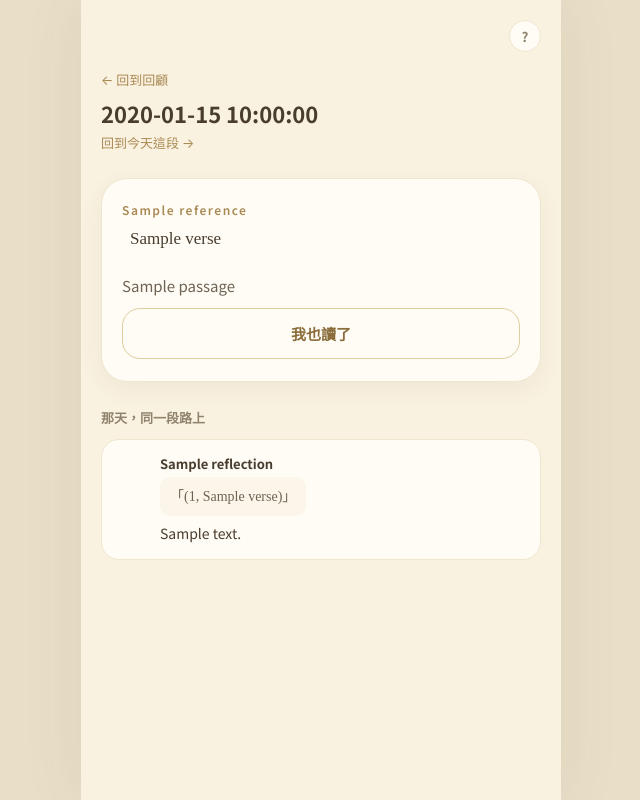
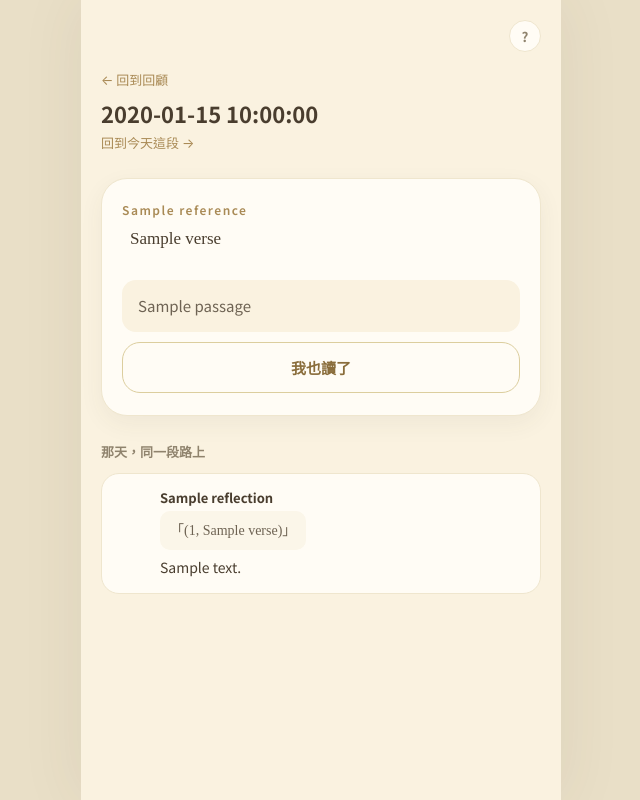
Before and after one commit to windsjp00171-star/GROUP-Devotion, a Flask app: template templates/history_day.html in a window 1280 px wide. Shown: the whole page, without its empty margins (319-959 px from the left). Run offline with Flask 3, Linux system fonts and the light colour scheme; the template is opened without the code that fills it: most values are stand-ins (such as "Sample title", 1, 10 or a date in 2020); parts of the project's set-up code (start-up, migrations or seed data) failed here and were passed over.

Commit message:
經文區塊跟引導問題加清楚的視覺分隔
最後一句經文的虛線底線之前會一路連到下面的引導問題，兩塊看起來像同一份清單，
分不出哪裡是經文、哪裡是引導問題。拿掉最後一句經文的虛線底線，引導問題改成
有底色的獨立方塊（跟動態牆引用經文的處理手法一致），加大間距。

```diff
--- a/static/css/style.css
+++ b/static/css/style.css
@@ -277,15 +277,22 @@ body {
   padding: 3px 10px 3px 8px;
 }
 
+.passage-text .verse:last-child {
+  border-bottom: none;
+}
+
 .prompt {
-  margin: 14px 0 0;
+  margin: 20px 0 0;
+  padding: 14px 16px;
+  background: var(--color-bg-screen);
+  border-radius: 14px;
   font-size: 15px;
   color: var(--color-ink-soft);
   line-height: 1.6;
 }
 
 .prompt-hint {
-  margin: 2px 0 0;
+  margin: 8px 2px 0;
   font-size: 12px;
   color: var(--color-muted);
 }
```
Also changed, not shown: CHANGELOG.md.
